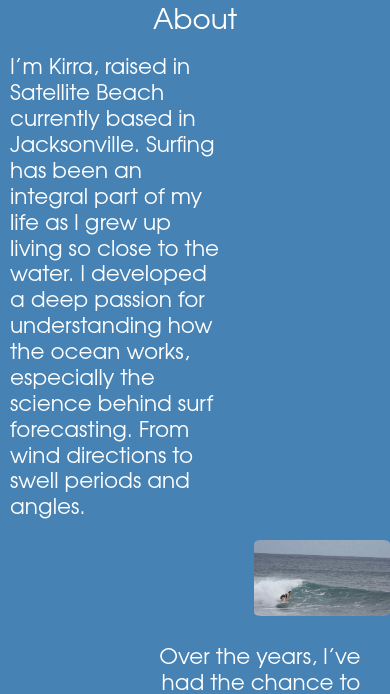
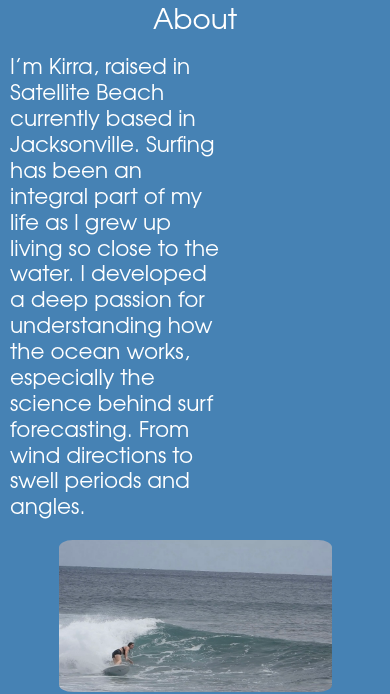
Before and after one commit to kirrafisher23/NE-and-CFL-Surf-Forecast, a plain HTML site: page about.html in a window 390 px wide. Shown: the part 179-873 px from the top of the page. Drawn offline with nearby package versions, Linux system fonts and the light colour scheme.

Commit message:
fixed image size for mobile

```diff
--- a/about.css
+++ b/about.css
@@ -104,3 +104,13 @@ h4{
     padding: 10px;
     line-height: 1.4;
 }
+
+/* Responsive Image Size for Mobile */
+@media (max-width: 768px) {
+    .image1, .image2 {
+        width: 70%; /* Adjust as needed */
+        margin-left: auto;
+        margin-right: auto;
+        display: block;
+    }
+}
```
